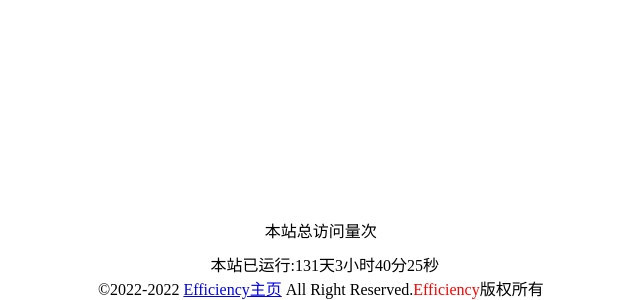
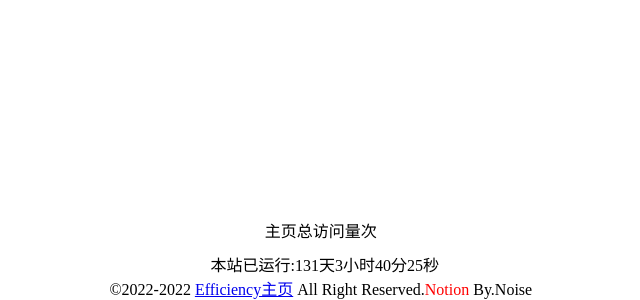
Before and after one commit to gaoh916/Notion-bottom, a plain HTML site: page index.html in a window 1280 px wide. Shown: the part 500-800 px from the top of the page, without its empty margins (308-948 px from the left). Drawn offline with Linux system fonts and the light colour scheme; some packages are replaced by stand-ins of ours; a script that the page names is missing.

Commit message:
Update index.html

```diff
--- a/index.html
+++ b/index.html
@@ -11,7 +11,7 @@
 
 <div style="text-align: center;position:fixed;bottom:0px;width: 97%;">
 
-   <div className="bsz"><span id="busuanzi_container_site_pv">本站总访问量<span id="busuanzi_value_site_pv"></span>次</span></div>
+   <div className="bsz"><span id="busuanzi_container_site_pv">主页总访问量<span id="busuanzi_value_site_pv"></span>次</span></div>
    <div style="margin-top: 10px;">
       &nbsp;
      <span id="momk"></span>
@@ -41,7 +41,7 @@
   }momxc();
   </script>
   </div>
-&copy;2022-2022<font style="color:red;"> <a target="_blank" rel="noopener" href="https://efficiencyfollow.notion.site">Efficiency主页</a></font> All Right Reserved.<font style="color:red;">Efficiency</font>版权所有
+&copy;2022-2022<font style="color:red;"> <a target="_blank" rel="noopener" href="https://efficiencyfollow.notion.site">Efficiency主页</a></font> All Right Reserved.<font style="color:red;">Notion</font> By.Noise
 </div>
 
 </body>
```
